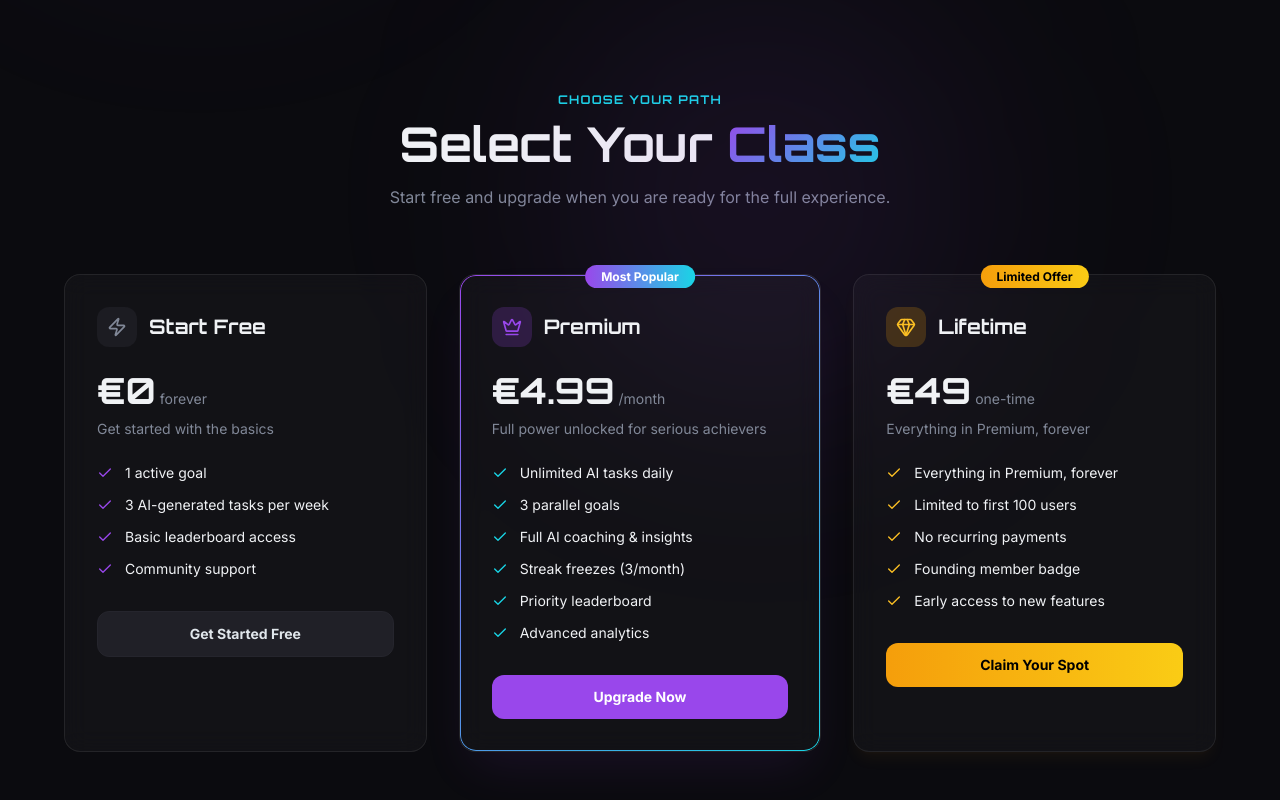
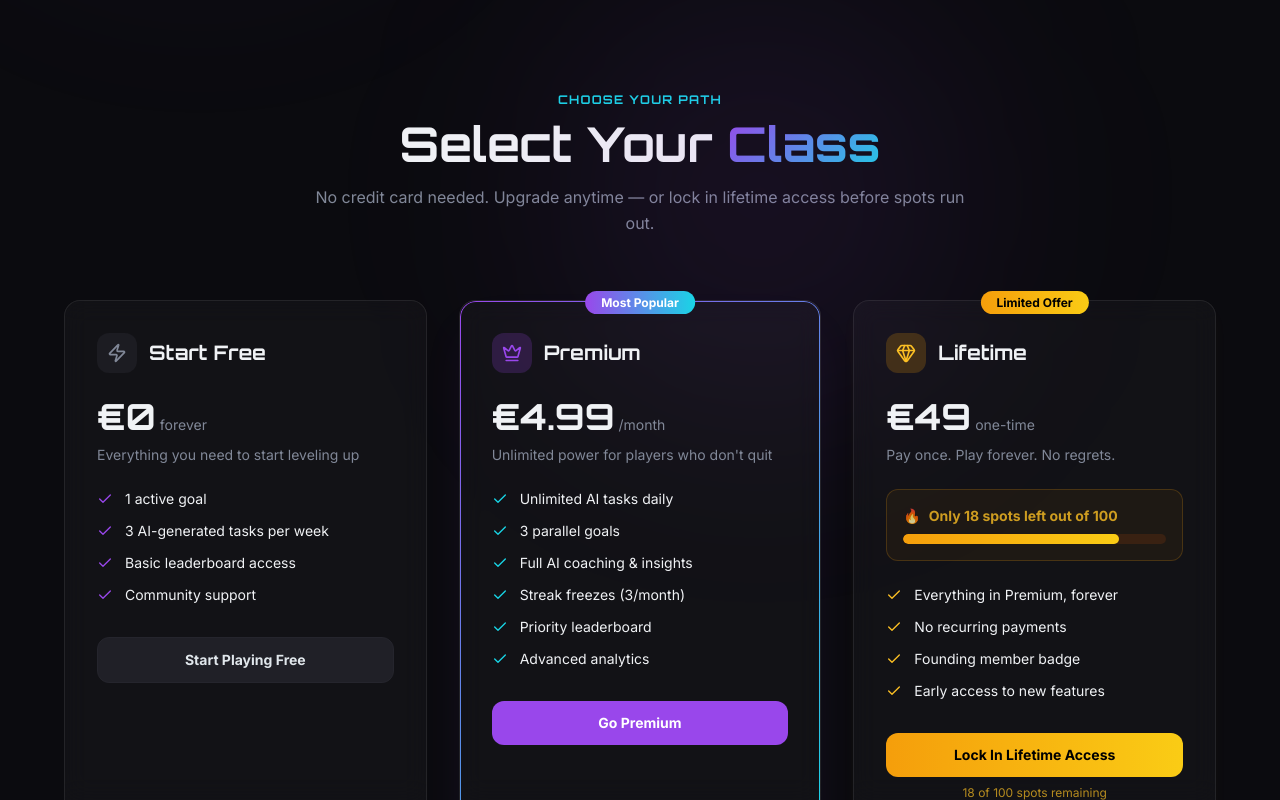
Before and after one commit to nikita-bg/xplife, a Next.js app: page / in a window 1280 px wide. Shown: the part 2000-2800 px from the top of the page. Built offline with nearby package versions, Linux system fonts and the light colour scheme.

Commit message:
feat: add FOMO lifetime counter and upgrade marketing copy
Add a visual spots-remaining counter with progress bar to the Lifetime
pricing card, and sharpen marketing copy across hero, pricing, and
final CTA sections for better conversion.

Co-Authored-By: Claude Opus 4.6 <noreply@anthropic.com>

```diff
--- a/components/landing/final-cta.tsx
+++ b/components/landing/final-cta.tsx
@@ -14,17 +14,17 @@ export function FinalCTA() {
             <span className="gradient-text">Quest?</span>
           </h2>
           <p className="mx-auto mt-4 max-w-md text-muted-foreground leading-relaxed">
-            Join thousands of players who are transforming their daily routines into epic adventures.
+            Every day you wait is XP you&apos;ll never earn. Start your free quest today.
           </p>
           <Link
             href="/signup"
             className="mt-8 inline-flex items-center gap-2 rounded-xl bg-gradient-to-r from-primary to-accent px-10 py-4 font-bold text-primary-foreground transition-all hover:shadow-2xl hover:shadow-primary/30 hover:opacity-95"
           >
             <Sword className="h-5 w-5" />
-            Create Free Account
+            Start Your Quest — It&apos;s Free
           </Link>
           <p className="mt-4 text-xs text-muted-foreground">
-            No credit card required. Start your 14-day full access trial.
+            No credit card required. Free forever, upgrade anytime.
           </p>
         </div>
       </div>
--- a/components/landing/hero.tsx
+++ b/components/landing/hero.tsx
@@ -48,7 +48,7 @@ export function Hero() {
         <div className="flex flex-1 flex-col items-center text-center lg:items-start lg:text-left">
           <div className="mb-6 inline-flex items-center gap-2 rounded-full border border-primary/30 bg-primary/10 px-4 py-1.5">
             <span className="h-2 w-2 animate-pulse rounded-full bg-accent" />
-            <span className="text-xs font-medium text-accent">New: AI-Powered Quests Available</span>
+            <span className="text-xs font-medium text-accent">Join 1,000+ players leveling up right now</span>
           </div>
 
           <h1 className="text-balance font-display text-5xl font-bold leading-tight tracking-tight sm:text-6xl lg:text-7xl">
@@ -58,7 +58,7 @@ export function Hero() {
           </h1>
 
           <p className="mt-6 max-w-lg text-lg leading-relaxed text-muted-foreground">
-            Turn your goals into epic quests. Earn XP. Track streaks. Become your best self.
+            Transform boring goals into epic RPG quests. AI builds your daily missions. Earn XP. Level up for real.
           </p>
 
           <div className="mt-8 flex flex-col gap-4 sm:flex-row">
@@ -67,7 +67,7 @@ export function Hero() {
               className="group relative inline-flex items-center justify-center gap-2 rounded-xl bg-primary px-8 py-3.5 text-sm font-bold text-primary-foreground transition-all hover:shadow-xl hover:shadow-primary/30 animate-pulse-glow"
             >
               <Sword className="h-4 w-4" />
-              Start Your Journey
+              Start Playing Free
             </Link>
             <a
               href="#how-it-works"
--- a/components/landing/pricing.tsx
+++ b/components/landing/pricing.tsx
@@ -1,16 +1,19 @@
 import Link from "next/link"
 import Script from "next/script"
 import { Check, Crown, Zap, Gem } from "lucide-react"
-import { PLANS } from "@/lib/constants/pricing"
+import { PLANS, LIFETIME_SPOTS } from "@/lib/constants/pricing"
+
+const spotsLeft = LIFETIME_SPOTS.total - LIFETIME_SPOTS.claimed
+const spotsPercent = (LIFETIME_SPOTS.claimed / LIFETIME_SPOTS.total) * 100
 
 const tiers = [
   {
     name: "Start Free",
-    price: "€0",
+    price: "\u20AC0",
     period: "forever",
-    description: "Get started with the basics",
+    description: PLANS.free.description,
     features: PLANS.free.features,
-    cta: "Get Started Free",
+    cta: "Start Playing Free",
     href: "/signup",
     highlighted: false,
     accent: "default" as const,
@@ -18,12 +21,12 @@ const tiers = [
   },
   {
     name: "Premium",
-    price: "€4.99",
+    price: "\u20AC4.99",
     period: "/month",
-    description: "Full power unlocked for serious achievers",
+    description: PLANS.premium.description,
     badge: "Most Popular",
     features: PLANS.premium.features,
-    cta: "Upgrade Now",
+    cta: "Go Premium",
     href: PLANS.premium.checkoutUrl,
     highlighted: true,
     accent: "default" as const,
@@ -31,12 +34,12 @@ const tiers = [
   },
   {
     name: "Lifetime",
-    price: "€49",
+    price: "\u20AC49",
     period: "one-time",
-    description: "Everything in Premium, forever",
+    description: PLANS.lifetime.description,
     badge: "Limited Offer",
     features: PLANS.lifetime.features,
-    cta: "Claim Your Spot",
+    cta: "Lock In Lifetime Access",
     href: PLANS.lifetime.checkoutUrl,
     highlighted: false,
     accent: "gold" as const,
@@ -58,7 +61,7 @@ export function Pricing() {
             Select Your <span className="gradient-text">Class</span>
           </h2>
           <p className="mx-auto mt-4 max-w-2xl text-muted-foreground leading-relaxed">
-            Start free and upgrade when you are ready for the full experience.
+            No credit card needed. Upgrade anytime — or lock in lifetime access before spots run out.
           </p>
         </div>
 
@@ -117,6 +120,22 @@ export function Pricing() {
               </div>
               <p className="mb-6 text-sm text-muted-foreground">{tier.description}</p>
 
+              {/* FOMO spots counter for Lifetime tier */}
+              {tier.accent === "gold" && (
+                <div className="mb-6 rounded-xl border border-amber-500/20 bg-amber-500/5 p-4">
+                  <div className={`mb-2 flex items-center gap-2 text-sm font-bold text-amber-400 ${spotsLeft <= 20 ? "animate-pulse" : ""}`}>
+                    <span>🔥</span>
+                    <span>Only {spotsLeft} spots left out of {LIFETIME_SPOTS.total}</span>
+                  </div>
+                  <div className="h-2.5 overflow-hidden rounded-full bg-amber-900/30">
+                    <div
+                      className="h-full rounded-full bg-gradient-to-r from-amber-500 to-yellow-400 transition-all duration-1000"
+                      style={{ width: `${spotsPercent}%` }}
+                    />
+                  </div>
+                </div>
+              )}
+
               <ul className="mb-8 flex flex-col gap-3">
                 {tier.features.map((feature) => (
                   <li key={feature} className="flex items-center gap-3 text-sm text-foreground">
@@ -135,6 +154,7 @@ export function Pricing() {
               </ul>
 
               {tier.href.startsWith("http") ? (
+                <>
                   <a
                     href={`${tier.href}?embed=1`}
                     className={`lemonsqueezy-button block w-full rounded-xl py-3 text-center text-sm font-bold transition-all ${
@@ -147,6 +167,12 @@ export function Pricing() {
                   >
                     {tier.cta}
                   </a>
+                  {tier.accent === "gold" && (
+                    <p className="mt-2 text-center text-xs text-amber-400/70">
+                      {spotsLeft} of {LIFETIME_SPOTS.total} spots remaining
+                    </p>
+                  )}
+                </>
               ) : (
                 <Link
                   href={tier.href}
--- a/lib/constants/pricing.ts
+++ b/lib/constants/pricing.ts
@@ -1,9 +1,14 @@
+export const LIFETIME_SPOTS = {
+  total: 100,
+  claimed: 82,
+}
+
 export const PLANS = {
   free: {
     name: 'Free',
     price: 0,
     period: 'forever',
-    description: 'Get started with the basics',
+    description: 'Everything you need to start leveling up',
     features: [
       '1 active goal',
       '3 AI-generated tasks per week',
@@ -15,7 +20,7 @@ export const PLANS = {
     name: 'Premium',
     price: 4.99,
     period: '/month',
-    description: 'Full power unlocked for serious achievers',
+    description: "Unlimited power for players who don't quit",
     checkoutUrl: 'https://xplife.lemonsqueezy.com/checkout/buy/8db20f22-8c42-4727-bca5-1b3fc5d87d5b',
     features: [
       'Unlimited AI tasks daily',
@@ -30,11 +35,10 @@ export const PLANS = {
     name: 'Lifetime',
     price: 49,
     period: 'one-time',
-    description: 'Everything in Premium, forever',
+    description: 'Pay once. Play forever. No regrets.',
     checkoutUrl: 'https://xplife.lemonsqueezy.com/checkout/buy/04853322-5000-40db-b6b4-6659235ca9e3',
     features: [
       'Everything in Premium, forever',
-      'Limited to first 100 users',
       'No recurring payments',
       'Founding member badge',
       'Early access to new features',
```
Lines whose indentation alone changed are shown as unchanged.
